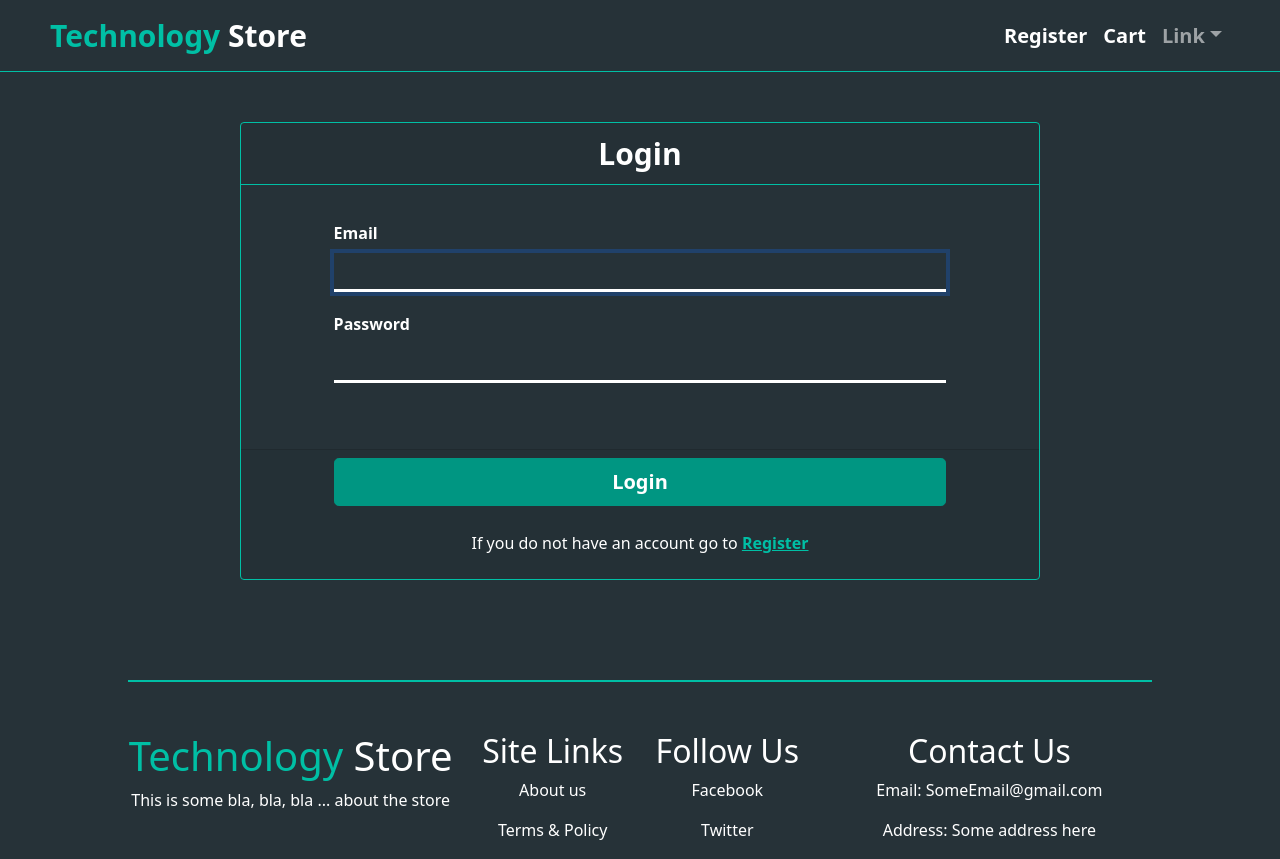
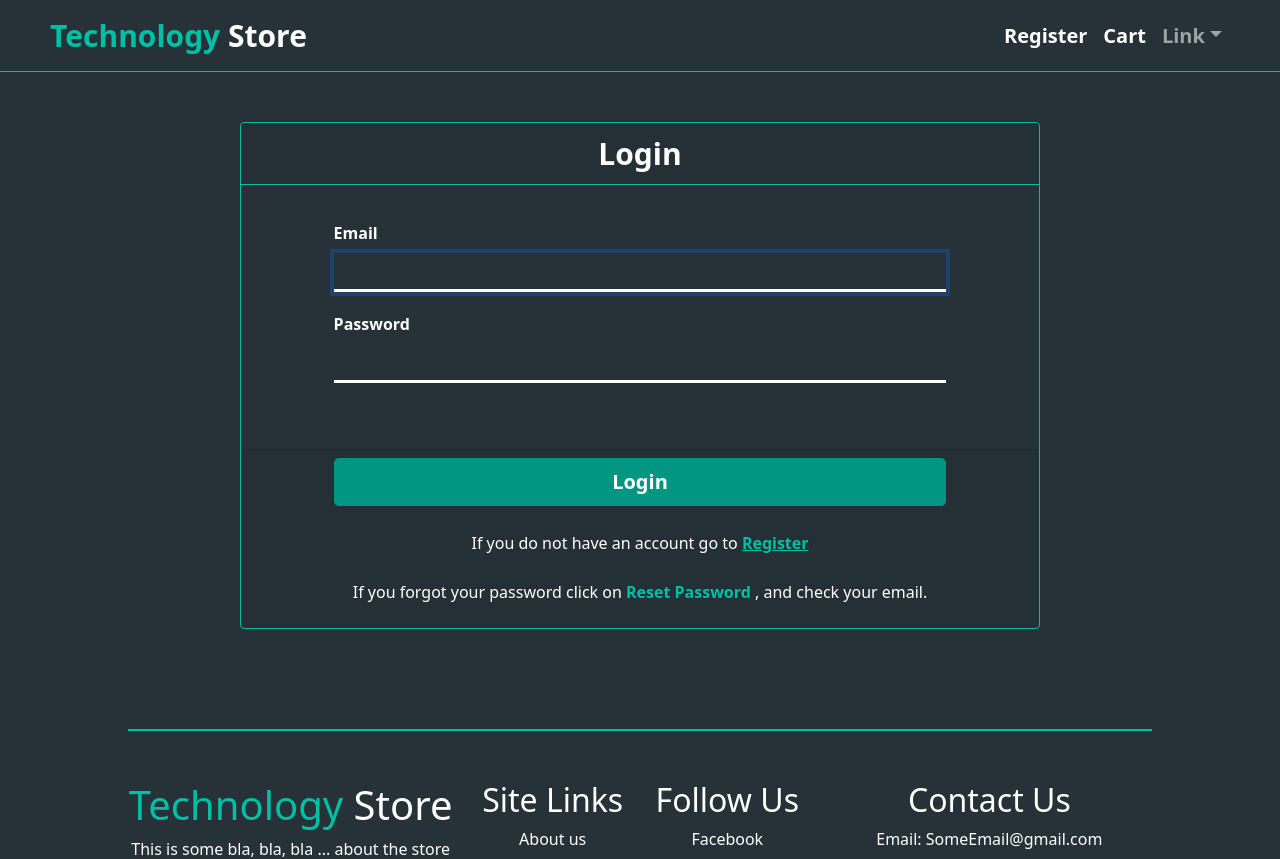
Before and after one commit to Ceci-Aguilera/technology_store_nextjs_frontend, a Next.js app: page /login in a window 1280 px wide. Shown: the top 859 px of the page. Built offline with nearby package versions, Linux system fonts and the light colour scheme.

Commit message:
Reset password from login added

```diff
--- a/components/LoginForm.js
+++ b/components/LoginForm.js
@@ -19,7 +19,7 @@ import {
   Alert,
 } from "react-bootstrap";
 
-const LoginForm = ({ Login, onClick }) => {
+const LoginForm = ({ Login, onClick, onResetPassword }) => {
   const router = useRouter();
 
   const [email, setEmail] = useState("");
@@ -36,6 +36,15 @@ const LoginForm = ({ Login, onClick }) => {
     e.preventDefault();
     onClick(body);
   };
+
+  const onResetPasswordHandler = async (e) => {
+    e.preventDefault();
+    const reset_body = JSON.stringify({
+      email,
+    });
+    await onResetPassword(reset_body);
+  };
+
 
   return (
     <Container>
@@ -87,6 +96,12 @@ const LoginForm = ({ Login, onClick }) => {
               <a className={styles.a}>Register</a>
             </Link>
           </p>
+
+          <p className={styles.p}>
+            If you forgot your password click on {" "}
+              <span onClick={(e) => {onResetPasswordHandler(e)}} className={styles.a}>Reset Password</span>{" "},
+              and check your email.
+          </p>
         </Card.Footer>
       </Card>
     </Container>
--- a/components/Navbar.js
+++ b/components/Navbar.js
@@ -34,7 +34,7 @@ const NextNavbar = ({ user, categories, onSearchClicked }) => {
 
   const LogoutHandler = async () => {
     Logout();
-    router.reload();
+    router.push('/');
   };
 
   return categories == null ? (
--- a/components/NavbarSimple.js
+++ b/components/NavbarSimple.js
@@ -46,7 +46,7 @@ const NextNavbarSimple = ({ user, login }) => {
 
   const LogoutHandler = async () => {
     Logout();
-    router.reload();
+    router.push('/');
   };
 
   return (
--- a/pages/account/[id]/manage/index.js
+++ b/pages/account/[id]/manage/index.js
@@ -116,7 +116,7 @@ const getAddresses =  (setShippingAddresses, setBillingAddresses) => {
 };
 
 // NOTE Reset password
-const onResetPassword =  async(setShippingAddresses, setBillingAddresses) => {
+const onResetPassword =  async() => {
   const config = {
     headers: {
       "Content-Type": "application/json",
--- a/pages/login.js
+++ b/pages/login.js
@@ -25,6 +25,11 @@ export default function Login() {
     await onClickHandler(config, body, setUser);
   };
 
+  const onResetPasswordHandler = async (body) => {
+    await onResetPassword(body);
+    router.reload()
+  };
+
   return (
     <div className={styles.container}>
       <Head>
@@ -36,7 +41,7 @@ export default function Login() {
       <NextNavbarSimple user={user == null ? null : user} login={true} />
 
       <main className={styles.main}>
-        <LoginForm onClick={onClick} />
+        <LoginForm onClick={onClick} onResetPassword={onResetPasswordHandler}/>
       </main>
 
       <Footer />
@@ -64,3 +69,23 @@ const onClickHandler = async (config, body, setUser) => {
       console.log(error);
     });
 };
+
+// NOTE reset password
+const onResetPassword =  async(body) => {
+  const config = {
+    headers: {
+      "Content-Type": "application/json",
+    },
+  };
+
+  const reset_password_url = "http://127.0.0.1:8000/customer-account/reset-password/";
+  console.log(body)
+  axios
+    .post(reset_password_url, body, config)
+    .then( async(res) => {
+      const result = await res.data;
+    })
+    .catch((error) => {
+      console.log(error);
+    });
+};
--- a/styles/LoginForm.module.css
+++ b/styles/LoginForm.module.css
@@ -81,4 +81,5 @@ background-color: #263238;
 .a:hover{
     color: #009682;
     text-decoration-color: #009682;
+    cursor: pointer;
 }
```
